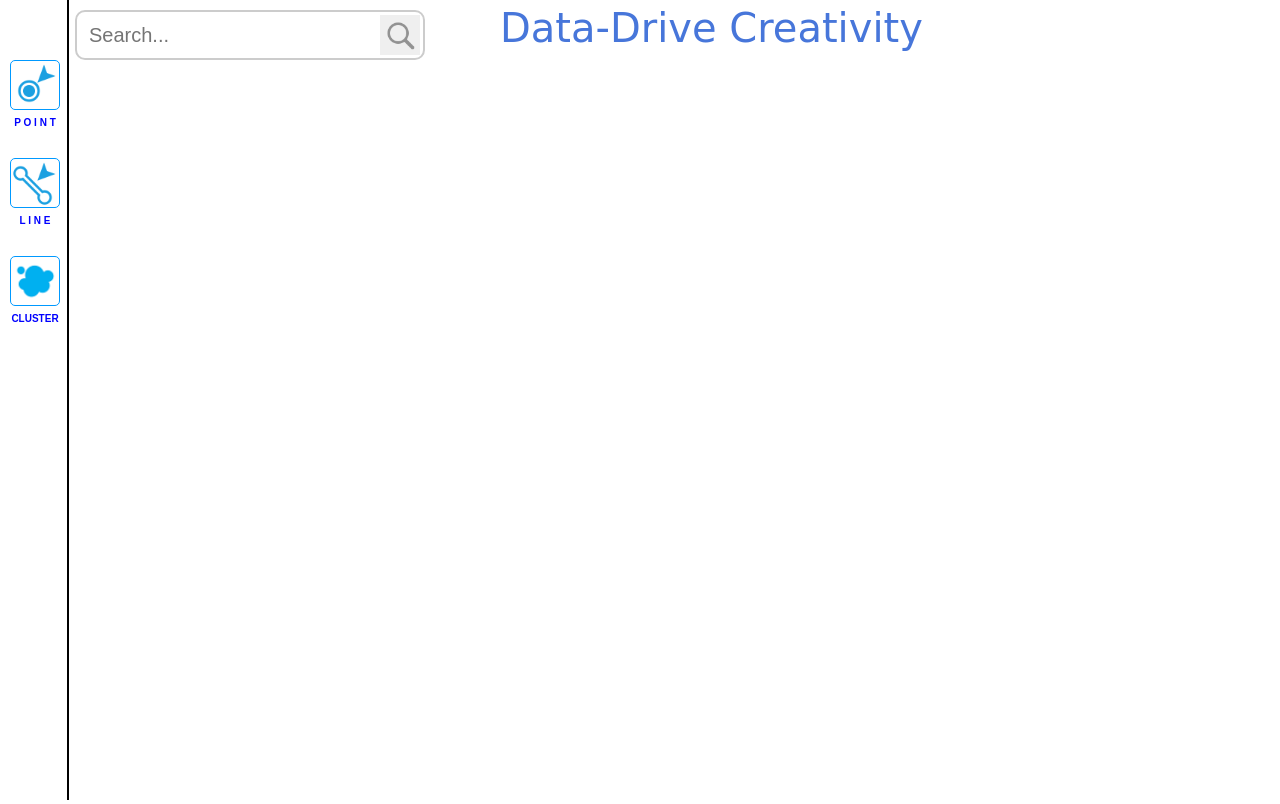
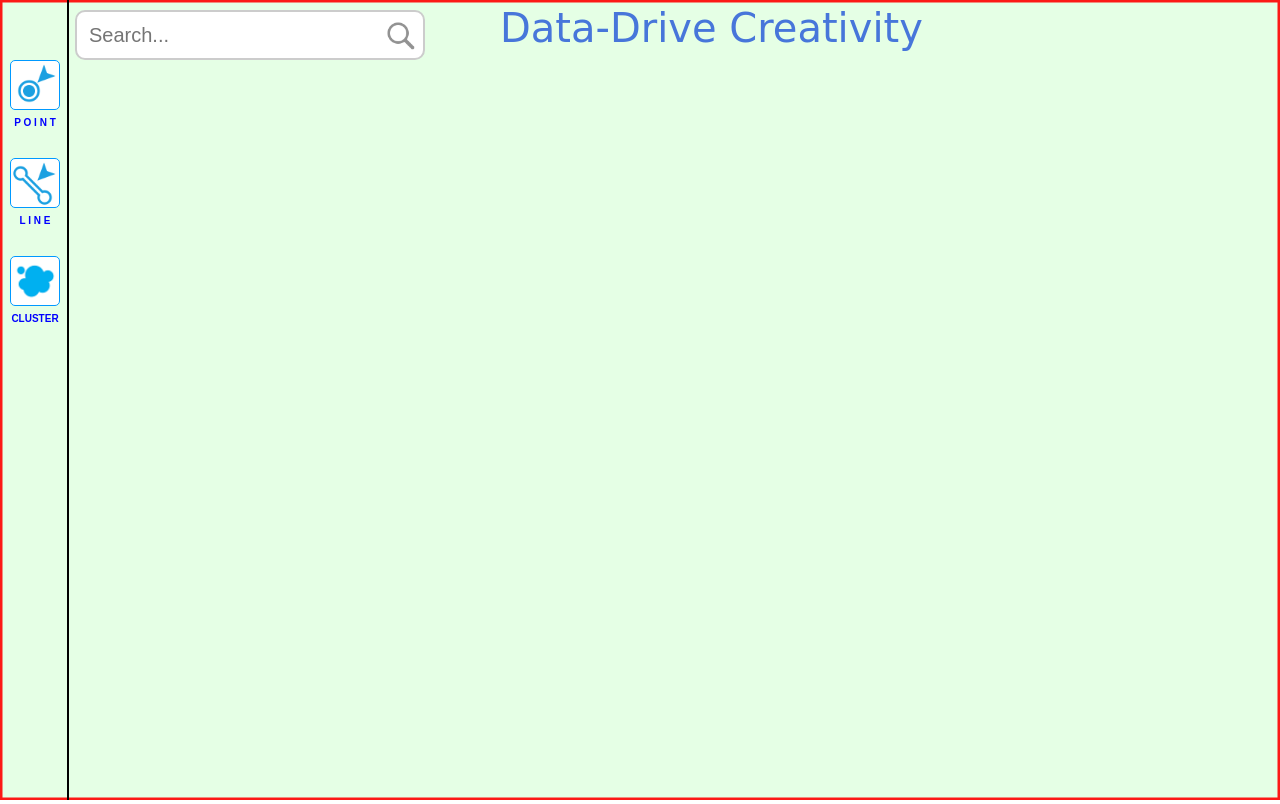
Before and after one commit to FengShi0705/B-Link, a Flask app: page / in a window 1280 px wide. Run offline with Flask 2, Linux system fonts and the light colour scheme; the visitor is signed in with stand-in values (Sample User, id 1); parts of the project's set-up code (start-up, migrations or seed data) failed here and were passed over; some libraries are stand-ins or nearby versions.

Commit message:
LiuQing enter OK

```diff
--- a/allusers.txt
+++ b/allusers.txt
@@ -11,3 +11,5 @@
 Feng
 Feng
 chenliuqing.1990@163.com
+Feng
+Feng
--- a/index.html
+++ b/index.html
@@ -19,11 +19,11 @@
           <p class="t-func-nav">CLUSTER</p>
       </div>
 
-      <form class="input">
+      <div class="input">
           <input type="text" id="keywords" name="keywords" placeholder="Search..." autocomplete="on" onkeyup="checkTextField(this)">
           <input type="button" name="search" value="">
           <input type="reset" name="clear" value="">
-      </form>
+      </div>
 
       <div class="header">
           Data-Drive Creativity
--- a/static/myfunctions.js
+++ b/static/myfunctions.js
@@ -302,8 +302,8 @@
     d3.json('/texttowid/'+get_inputtext(),function(error,data){
         var currentnodes = CURRENT_NODESSET(CLIENT_NODES,"wid");
         var query = data;
-        set to globle
-        set to hops 1
+        ////////////////set to globle
+        //////////////set to hops 1
 
         if( _.contains(currentnodes,query) ){
             Explore_Nearby(check_explore_LG(),true,N_SearchButton,query,query);
@@ -331,12 +331,13 @@
 
 //get the value of minhops
 function get_minhops(){
-return number
+//////return number
 //!!!!!!!!!!!!!!!!!!!!!!!!!!!!!!!!!!!!!!!!!!!!!!!!!!!!!!!!!!!!!!!!!
 };
 // check swith
 function check_explore_LG(){
-return 'local' or 'globel'};
+//////////////return 'local' or 'globel'
+};
 
 // Hop handler
 function ExploreHops(){
--- a/static/mystyle.css
+++ b/static/mystyle.css
@@ -64,7 +64,7 @@
   cursor:pointer;
 }
 
-form.input {
+div.input {
   position:fixed;
   left:75px;
   top:10px;
@@ -89,6 +89,7 @@
   top:5px;
   border:2px;
   background-image:url('/static/search icon.png');
+  background-color:white;
   background-size:100%;
   cursor: pointer;
 }
--- a/static/setting.js
+++ b/static/setting.js
@@ -116,7 +116,7 @@
   };
   function zoomed() {
 
-  SVG.attr("transform", d3.event.transform);
+  GRAPH.attr("transform", d3.event.transform);
 };
 
 
@@ -126,8 +126,7 @@
 
   };
 
-  GRAPH.attr("transform", d3.event.transform);
-}
+
 
 
 // CSS - search-box control
@@ -143,7 +142,7 @@
 var clear_button=d3.select('input[name="clear"]');
     clear_button.on('click', function(){
         document.getElementById("left-panel").style.visibility = "hidden";
-        document.getElementById("keywords").style.value = "";
+        document.getElementById("keywords").value = "";
     });
 
 // CSS - Global-local switch control
```
Also changed, not shown: 3 other files.
